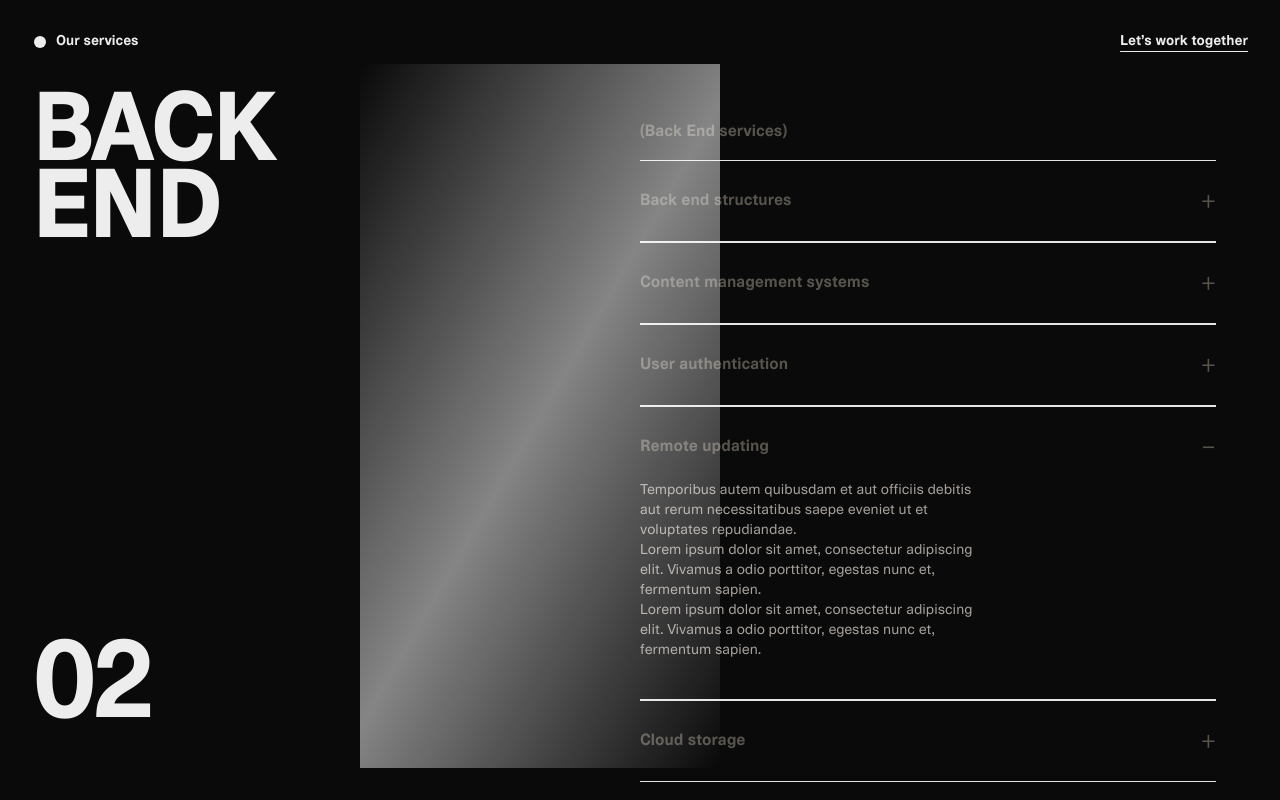
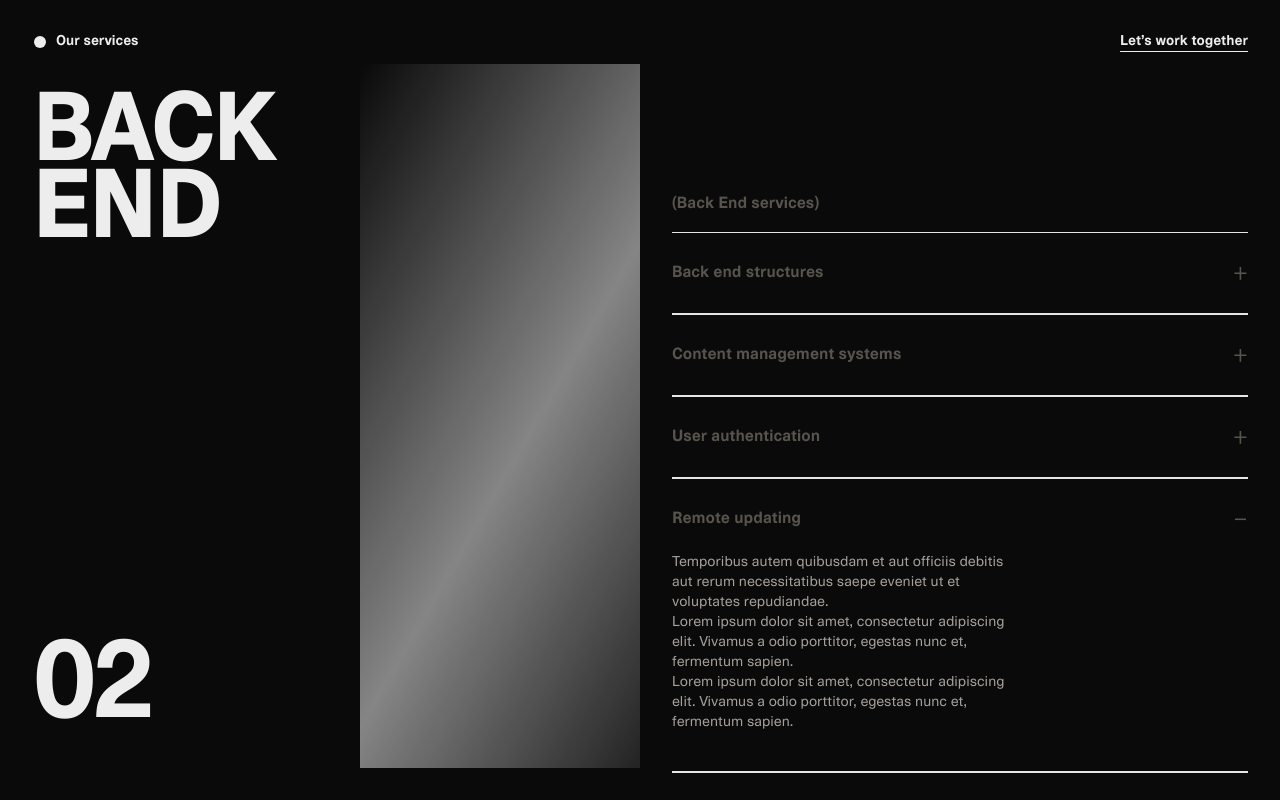
Before and after one commit to vli777/plaid, a Next.js app in the folder landing/: page / in a window 1280 px wide. Built offline with nearby package versions, Linux system fonts and the light colour scheme; no server answers.

Commit message:
style(PanelList): adj col layout, padding, margins, offset

```diff
--- a/landing/src/components/PanelList.tsx
+++ b/landing/src/components/PanelList.tsx
@@ -1,6 +1,12 @@
 "use client";
 
-import { useState, useLayoutEffect, useRef, useCallback, useEffect } from "react";
+import {
+  useState,
+  useLayoutEffect,
+  useRef,
+  useCallback,
+  useEffect,
+} from "react";
 import { ServicePanel } from "@/types/services";
 import PanelTitle from "./PanelTitle";
 import PanelContent from "./PanelContent";
@@ -15,7 +21,7 @@ export default function PanelList({ panels }: PanelListProps) {
   const scrollRef = useRef<HTMLDivElement>(null);
   const [titleHeight, setTitleHeight] = useState(0);
   const [scrollY, setScrollY] = useState(0);
-  const [scrollDirection, setScrollDirection] = useState<'up' | 'down'>('down');
+  const [scrollDirection, setScrollDirection] = useState<"up" | "down">("down");
   const panelRefs = useRef<(HTMLDivElement | null)[]>([]);
 
   useLayoutEffect(() => {
@@ -30,46 +36,47 @@ export default function PanelList({ panels }: PanelListProps) {
     let lastY = scrollEl.scrollTop;
     const onScroll = () => {
       const y = scrollEl.scrollTop;
-      setScrollDirection(y > lastY ? 'down' : 'up');
+      setScrollDirection(y > lastY ? "down" : "up");
       setScrollY(y);
       lastY = y;
     };
-    scrollEl.addEventListener('scroll', onScroll);
-    return () => scrollEl.removeEventListener('scroll', onScroll);
+    scrollEl.addEventListener("scroll", onScroll);
+    return () => scrollEl.removeEventListener("scroll", onScroll);
   }, []);
 
   useEffect(() => {
-    if (typeof window !== 'undefined' && window.innerWidth >= 768) {
+    if (typeof window !== "undefined" && window.innerWidth >= 768) {
       const panelNode = panelRefs.current[activeIndex];
       if (panelNode) {
-        panelNode.scrollIntoView({ behavior: 'smooth', block: 'start' });
+        panelNode.scrollIntoView({ behavior: "smooth", block: "start" });
       }
     }
   }, [activeIndex]);
 
-  const handleCross = useCallback((idx: number, direction: 'up' | 'down') => {
-    if (direction === 'down') {
+  const handleCross = useCallback((idx: number, direction: "up" | "down") => {
+    if (direction === "down") {
       setActiveIndex(idx);
-    } else if (direction === 'up' && idx > 0) {
+    } else if (direction === "up" && idx > 0) {
       setActiveIndex(idx - 1);
     }
   }, []);
 
   return (
-    <div className="flex h-screen">
-      <div className="hidden md:block">
+    <div className="grid h-screen relative grid-cols-1 md:grid-cols-[360px_1fr]">
+      <div className="relative z-10 hidden md:block col-span-1">
         <PanelTitle panel={panels[activeIndex]} titleRef={titleRef} />
       </div>
-
       <div
         ref={scrollRef}
-        className="flex-1 ml-0 md:ml-[360px] px-8 md:px-8 overflow-y-auto py-6"
+        className="relative z-10 col-span-1 overflow-y-auto scroll-pt-24"
       >
         {panels.map((panel, idx) => (
           <div
             key={panel.id}
-            className="h-screen py-6 snap-start"
-            ref={el => { panelRefs.current[idx] = el; }}
+            className="h-screen snap-start"
+            ref={(el) => {
+              panelRefs.current[idx] = el;
+            }}
           >
             <PanelContent
               panel={panel}
```
